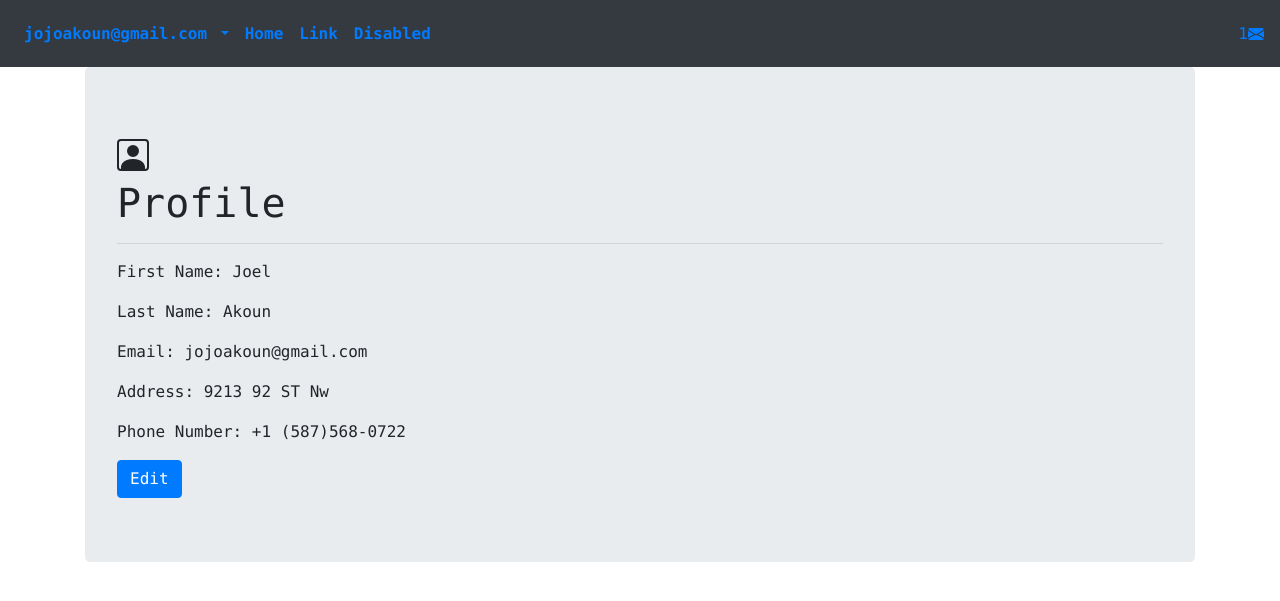
After one commit to jojoakoun/f2mclinic, a Django app: page /accounts/profile/ in a window 1280 px wide. The commit adds this page. Shown: the top 601 px of the page. Run offline with Django 3.2, Linux system fonts and the light colour scheme; a user stored in the database is signed in; data comes from the database, SQL or seed files in the repository; some libraries are stand-ins or nearby versions.

Commit message:
profile view is working

```diff
--- a/accounts/admin.py
+++ b/accounts/admin.py
@@ -6,7 +6,7 @@ from django.contrib.auth.admin import UserAdmin as BaseUserAdmin
 
 
 from .forms import UserAdminCreationForm, UserAdminChangeForm
-from .models import User
+from .models import User,Profile
 
 class UserAdmin(BaseUserAdmin):
     # The forms to add and change user instances
@@ -37,3 +37,4 @@ class UserAdmin(BaseUserAdmin):
 
 
 admin.site.register(User, UserAdmin)
+admin.site.register(Profile)
--- a/accounts/models.py
+++ b/accounts/models.py
@@ -2,6 +2,9 @@
 
 from django.db import models
 from django.contrib.auth.models import BaseUserManager, AbstractBaseUser
+from django.contrib.auth.models import User
+from django.db.models.signals import post_save
+from django.dispatch import receiver
 
 
 class UserManager(BaseUserManager):
@@ -97,3 +100,22 @@ class User(AbstractBaseUser):
     def active(self):
         "Is the user active?"
         return self.is_active
+
+class Profile(models.Model):
+    user = models.OneToOneField(User, on_delete=models.CASCADE)
+    first_name = models.CharField(max_length=30, blank=True, null=True)
+    last_name = models.CharField(max_length=30, blank=True, null=True)
+    address = models.CharField(max_length=30, blank=True, null=True)
+    phone_number = models.CharField(max_length=30, blank=True, null=True)
+
+    def __str__(self):
+        return '%s %s' % (self.first_name, self.last_name)
+
+@receiver(post_save, sender=User)
+def create_user_profile(sender, instance, created, **kwargs):
+    if created:
+        Profile.objects.create(user=instance)
+
+@receiver(post_save, sender=User)
+def save_user_profile(sender, instance, **kwargs):
+    instance.profile.save()
--- /dev/null
+++ b/accounts/templates/accounts/profile.html
@@ -0,0 +1,24 @@
+<!DOCTYPE html>
+{% extends 'base.html' %}
+{% load static %}
+{% load bootstrap4 %}
+
+
+{% block content %}
+    <div class="container text-monospace">
+        <div class="jumbotron">
+			<svg class="bi bi-person-square" width="2em" height="3em" viewBox="0 0 16 16" fill="currentColor" xmlns="http://www.w3.org/2000/svg">
+				<path fill-rule="evenodd" d="M14 1H2a1 1 0 00-1 1v12a1 1 0 001 1h12a1 1 0 001-1V2a1 1 0 00-1-1zM2 0a2 2 0 00-2 2v12a2 2 0 002 2h12a2 2 0 002-2V2a2 2 0 00-2-2H2z" clip-rule="evenodd"/>
+				<path fill-rule="evenodd" d="M2 15v-1c0-1 1-4 6-4s6 3 6 4v1H2zm6-6a3 3 0 100-6 3 3 0 000 6z" clip-rule="evenodd"/>
+			</svg>
+			<h1>Profile</h1>
+			<hr>
+            <p>First Name: {{user.profile.first_name}}</p>
+			<p>Last Name: {{user.profile.last_name}}</p>
+			<p>Email: {{user.email}}</p>
+            <p>Address: {{user.profile.address}}</p>
+            <p>Phone Number: {{user.profile.phone_number}}</p>
+            <a class="btn btn-primary" href="">Edit</a>
+        </div>
+    </div>
+{% endblock content %}
--- a/accounts/urls.py
+++ b/accounts/urls.py
@@ -11,4 +11,5 @@ urlpatterns = [
 	path('password_reset/done',auth_views.PasswordResetDoneView.as_view(template_name='accounts/password_reset_done.html'),name='password_reset_done'),
 	path('reset/<uidb64>/<token>/',auth_views.PasswordResetConfirmView.as_view(template_name='accounts/password_reset_confirm.html'),name='password_reset_confirm'),
 	path('reset/done',auth_views.PasswordResetCompleteView.as_view(template_name='accounts/password_reset_complete.html'),name='password_reset_complete'),
+	path('profile/',views.ProfileView.as_view(),name='profile'),
 ]
--- a/accounts/views.py
+++ b/accounts/views.py
@@ -1,3 +1,13 @@
-from django.shortcuts import render
+from django.shortcuts import render,get_object_or_404
+from .models import Profile
+from django.contrib.auth import get_user_model
+from django.contrib.auth.mixins import LoginRequiredMixin
+from django.views.generic import DetailView
+# Create your views here.
 
-# Create your views here.
+class ProfileView(LoginRequiredMixin,DetailView):
+    model = Profile
+    template_name='accounts/profile.html'
+
+    def get_object(self):
+        return get_object_or_404(get_user_model(),pk=self.request.user.id)
--- a/templates/base.html
+++ b/templates/base.html
@@ -24,7 +24,7 @@
 							{{user.email}}
 						</a>
 						<div class="dropdown-menu" aria-labelledby="navbarDropdown">
-							<a class="dropdown-item" href="#">My Profile</a>
+							<a class="dropdown-item" href="{% url 'accounts:profile'%}">My Profile</a>
 							<a class="dropdown-item" href="#">See Users </a>
 							<div class="dropdown-divider"></div>
 							<a class="dropdown-item" href="{% url 'accounts:logout'%}">Logout</a>
```
Also changed, not shown: accounts/forms.py (+9 -1 lines), accounts/migrations/0001_initial.py, accounts/migrations/0002_auto_20200518_1722.py (deleted), db.sqlite3.
